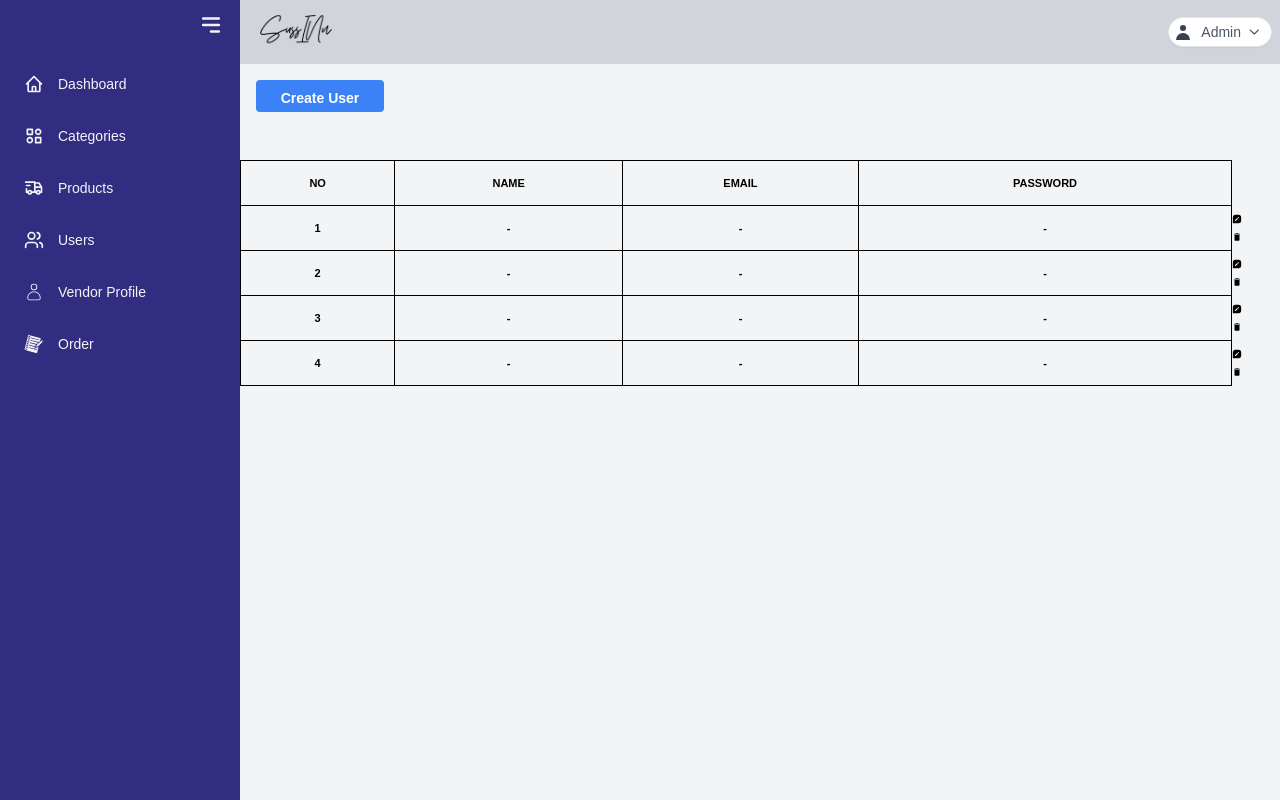
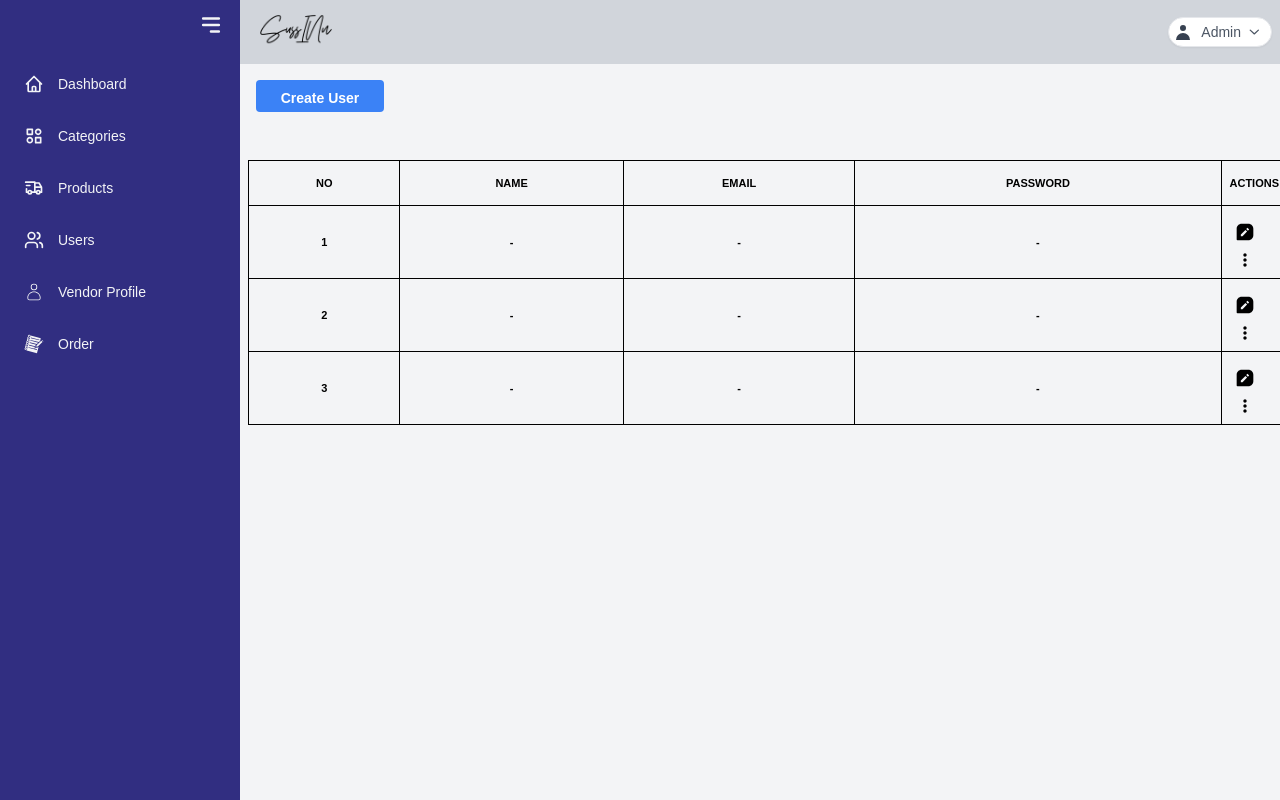
Before and after one commit to m-yunus/Sussin-Admin, a React (Create React App) app: page /dashboard/users in a window 1280 px wide. Built offline with nearby package versions, Linux system fonts and the light colour scheme.

Commit message:
edit and delete button andded and popup edited

```diff
--- a/src/Components/Dashboard/Dashboard.css
+++ b/src/Components/Dashboard/Dashboard.css
@@ -1,4 +1,4 @@
-@media(max-width:381px){
+@media(max-width:453px){
 .dash-main{
     height:590px ;
 }
--- a/src/Components/Users/User.css
+++ b/src/Components/Users/User.css
@@ -2,22 +2,52 @@
 
   border-collapse: collapse;
   width: 100%;
+  height:auto;
   font-size: 11px;
   color: #000;
 
 }
 .popup-table tr{
-height: 20px!important;
+height: px!important;
+width: 0px;
+
 }
 .popup-table td {
   border: 1px solid #000;
   padding: 8px;
   text-align:center;
-  gap: 10rem!important;
+  gap:1rem!important;
+  height: px;
+
 }
 .edit-icon,.delete-icon{
-    width: 10px;
-    height: 10px;
+
+    width: 30px;
+
+    height: 20px;
     margin-top: .5rem;
 
 }
+.action{
+    width: 3px;
+
+
+}
+.edit-dlt-icons{
+
+   width: 30px;
+   height: auto;
+    display: flex;
+    justify-content: center;
+    align-items: center;
+}
+.table-titles{
+
+}
+
+
+@media(max-width:432px){
+    .popup-table {
+        height: 290px;
+    }
+}
--- a/src/Components/Users/Users.js
+++ b/src/Components/Users/Users.js
@@ -1,7 +1,7 @@
 import React, { useState } from 'react'
 import './User.css'
 import { BiSolidMessageSquareEdit } from 'react-icons/bi';
-import { MdDelete } from 'react-icons/md';
+import {BiDotsVerticalRounded } from 'react-icons/bi';
 import UserCreationModal from '../../Layout/Sidebar/UserCreationModal/UserCreationModal';
 
 const Users = () => {
@@ -25,13 +25,14 @@ const Users = () => {
 
 
 
-        <table className="popup-table">
+        <table className="popup-table ms-2">
               <tbody>
-                <tr>
+                <tr className='table-title'>
                   <td className='no'>NO</td>
                   <td>NAME</td>
                   <td>EMAIL</td>
                   <td>PASSWORD</td>
+                  <td className='action'>ACTIONS</td>
 
 
                 </tr>
@@ -40,10 +41,10 @@ const Users = () => {
                   <td>-</td>
                   <td>-</td>
                   <td>-</td>
-
+                  <td>
                   <BiSolidMessageSquareEdit className='edit-icon'/>
-                  <MdDelete className='delete-icon'/>
-
+                  <BiDotsVerticalRounded className='delete-icon'/>
+                  </td>
 
                 </tr>
                 <tr>
@@ -53,9 +54,10 @@ const Users = () => {
                   <td>-</td>
 
 
+                  <td>
                   <BiSolidMessageSquareEdit className='edit-icon'/>
-                  <MdDelete className='delete-icon'/>
-
+                  <BiDotsVerticalRounded className='delete-icon'/>
+                  </td>
 
 
                 </tr>
@@ -64,23 +66,12 @@ const Users = () => {
                   <td>-</td>
                   <td>-</td>
                   <td>-</td>
+                  <td>
+                  <BiSolidMessageSquareEdit className='edit-icon'/>
+                  <BiDotsVerticalRounded className='delete-icon'/>
+                  </td>
+                </tr>
 
-                  <BiSolidMessageSquareEdit className='edit-icon'/>
-                  <MdDelete className='delete-icon'/>
-
-
-                </tr>
-                <tr>
-                  <td>4</td>
-                  <td>-</td>
-                  <td>-</td>
-                  <td>-</td>
-
-                  <BiSolidMessageSquareEdit className='edit-icon'/>
-                  <MdDelete className='delete-icon'/>
-
-
-                </tr>
               </tbody>
             </table>
 
--- a/src/Layout/Sidebar/UserCreationModal/UserCreationModal.css
+++ b/src/Layout/Sidebar/UserCreationModal/UserCreationModal.css
@@ -6,7 +6,7 @@
 }
 @media (max-width: 655px ){
     .use-main{
-      width: auto;
+      width: 500px;
 
 
     }
@@ -15,23 +15,23 @@
     }
 
     .vendor-user{
-        font-size: 2vw;
+        font-size: 3vw;
 
     }
     .role-title{
-        font-size: 4vw;
+        font-size: vw;
     }
     .name-title{
-        font-size: 4vw;
+        font-size: vw;
     }
     .phone-title{
-        font-size: 4vw;
+        font-size: vw;
     }
     .email-title{
-        font-size: 4vw;
+        font-size: vw;
     }
     .pas-title{
-        font-size: 4vw;
+        font-size: vw;
     }
     .cls-btn{
         font-size: 4vw;
--- a/src/Layout/Sidebar/UserCreationModal/UserCreationModal.js
+++ b/src/Layout/Sidebar/UserCreationModal/UserCreationModal.js
@@ -13,7 +13,7 @@ const UserCreationModal = ({ isOpen, onClose }) => {
         <div className="fixed inset-0 bg-black opacity-50"></div>
 
         {/* Modal content */}
-        <div className="user-main bg-white w-1/2 p-6 rounded-lg shadow-md relative z-10">
+        <div className="user-main bg-white w-3/3 p-6 rounded-lg shadow-md relative z-10">
           <h2 className="text-lg font-semibold mb-4">Create User</h2>
 
           <div className="user mb-4">
```
